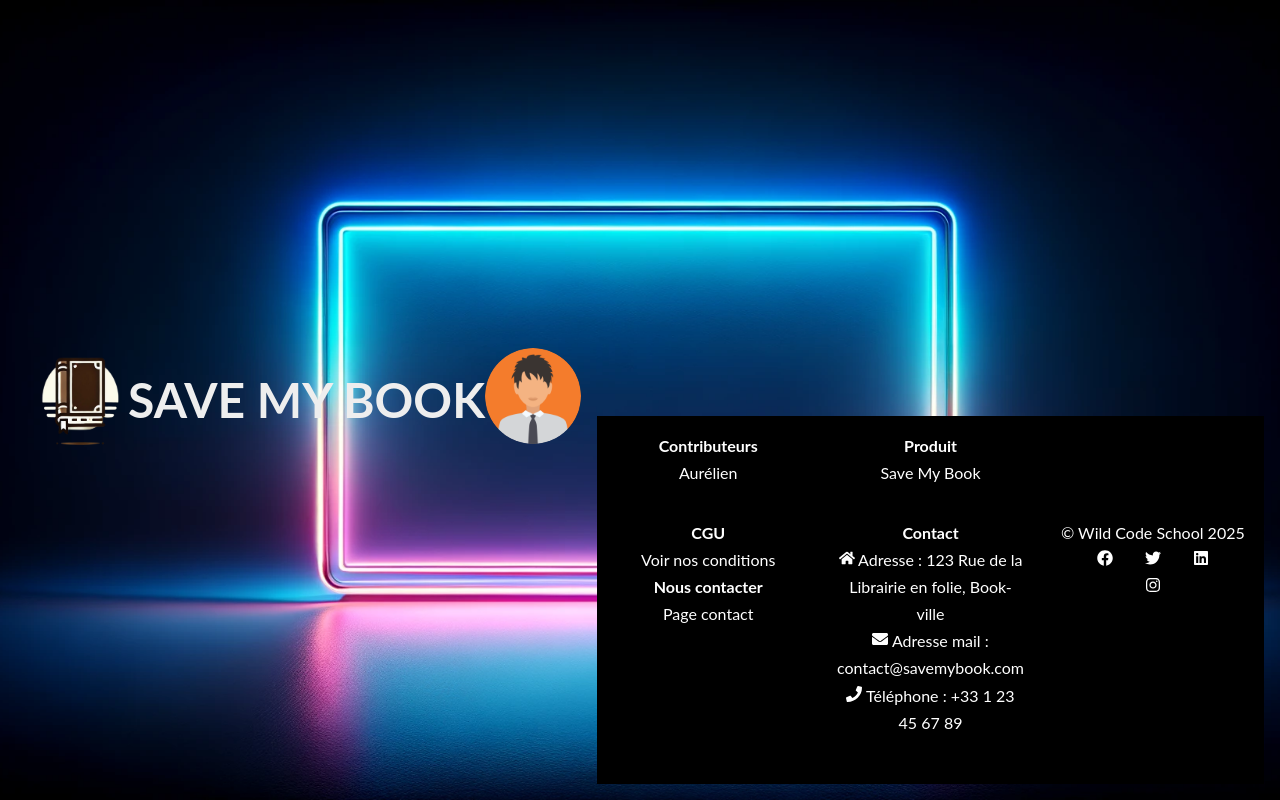
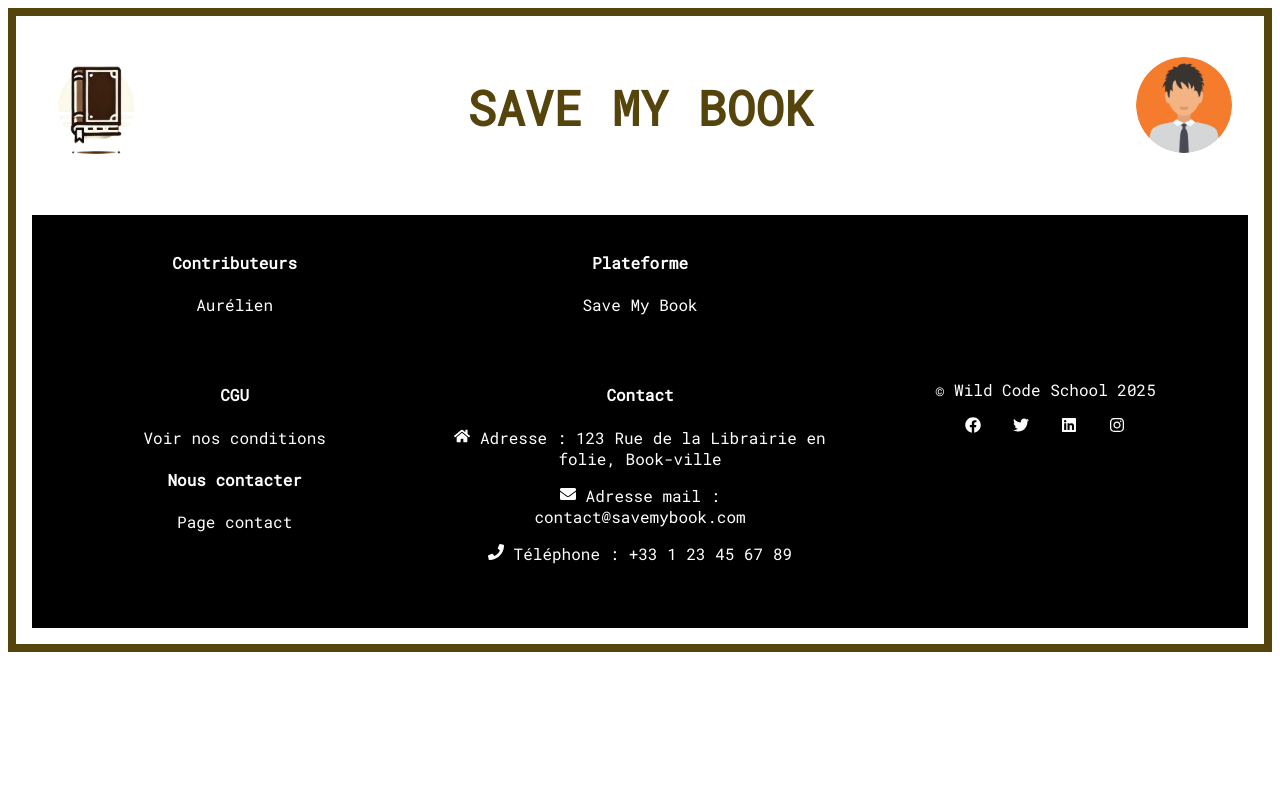
Before and after one commit to Aurel1H/checkpoint-4, a React (Vite) app in the folder client/: page / in a window 1280 px wide. Built offline with nearby package versions, Linux system fonts and the light colour scheme.

Commit message:
fix: global

```diff
--- a/client/index.html
+++ b/client/index.html
@@ -2,9 +2,12 @@
 <html lang="fr">
   <head>
     <meta charset="UTF-8" />
-    <link rel="icon" type="image/svg+xml" href="/vite.svg" />
+    <link rel="icon" type="image/svg+xml" href="/favicon.ico" />
     <meta name="viewport" content="width=device-width, initial-scale=1.0" />
-    <title>JS Monorepo</title>
+    <meta name="description" content="Save My Book, plateforme d'échange de livres entre particuliers">
+    <meta name="keywords" content="livres, books, échange, particulier">
+    <meta name="theme-color" content="#2088a7">
+    <title>Save My Book</title>
   </head>
   <body>
     <div id="root"></div>
--- a/client/src/App.css
+++ b/client/src/App.css
@@ -1,145 +1,23 @@
-* {
-  margin: 0;
-  padding: 0;
-  box-sizing: border-box;
+@font-face {
+  font-family: "roboto";
+  src: url(./assets/font/RobotoMono-Regular.ttf);
 }
 
-body {
-  font-family: "Lato", sans-serif;
-  font-size: 16px;
-  line-height: 1.7;
-  color: #eee;
-  margin: 0;
+:root {
+  --color-primary-active: #55450c;
+  --color-secondary-active: #ddcf88;
+  --font-heading: "roboto";
 }
 
-#root {
-  height: 100vh;
-  background-image: url("./assets/images/background.webp");
-  background-size: cover;
-  background-position: top;
-  display: grid;
-  grid-template-columns: auto 1fr auto;
-  grid-template-rows: 1fr;
-  align-content: start;
-  padding: 1rem;
+html {
+  box-sizing: border-box;
+  font-family: var(--font-heading);
+  font-weight: normal;
 }
 
-header {
-  grid-column: 1 / 2;
-  grid-row: 1;
+body > div {
+  padding: 1em;
+  margin: 0;
+  border: 0.5em solid var(--color-primary-active);
+  font-family: var(--font-heading);
 }
-
-.logo {
-  font-size: larger;
-}
-
-.navbar {
-  grid-column: -2 / -1;
-  grid-row: 1;
-}
-
-.navbar ul {
-  display: flex;
-  justify-content: end;
-  gap: 1rem;
-  list-style: none;
-}
-
-.navbar a {
-  text-decoration: none;
-  color: #eee;
-  display: flex;
-  gap: 0.5rem;
-  align-items: center;
-}
-
-.navbar a:hover {
-  scale: 110%;
-}
-
-.text-box {
-  grid-column: 1 / -1;
-  grid-row: 1;
-  align-self: center;
-  text-align: center;
-}
-
-.block-primary {
-  text-transform: uppercase;
-  margin-bottom: 2rem;
-}
-
-.block-primary-main {
-  font-size: 3em;
-  letter-spacing: 5px;
-  animation: blink 12s infinite;
-}
-
-.block-primary-sub {
-  display: block;
-  font-weight: bold;
-  letter-spacing: 7px;
-}
-
-.btn:link,
-.btn:visited {
-  text-transform: uppercase;
-  text-decoration: none;
-  padding: 0.5rem 1rem;
-  display: inline-block;
-  border-radius: 100px;
-  transition: all 0.2s;
-  position: relative;
-}
-
-.btn:hover {
-  transform: translateY(-3px);
-  box-shadow: 0 10px 20px rgba(0, 0, 0, 0.2);
-}
-
-.btn:active {
-  transform: translateY(-1px);
-  box-shadow: 0 5px 10px rgba(0, 0, 0, 0.2);
-}
-
-.btn-white {
-  background-color: #fff;
-  color: #777;
-}
-
-footer {
-  grid-column: -2 / -1;
-  grid-row: 1;
-  align-self: end;
-  text-align: right;
-}
-
-.wcs {
-  text-decoration: none;
-  color: #ff1493ad;
-}
-
-.wcs:hover {
-  text-decoration: underline;
-}
-
-@keyframes blink {
-  20%,
-  24%,
-  55% {
-    color: #111;
-    text-shadow: none;
-  }
-  0%,
-  19%,
-  21%,
-  23%,
-  25%,
-  54%,
-  56%,
-  100% {
-    text-shadow: 0 0 5px #ff1493ad, 0 0 15px #eee, 0 0 20px #ff1493ad, 0 0 40px
-      #a00ac9, 0 0 60px #ff0000, 0 0 10px #970dc5, 0 0 98px #ff0000;
-    color: #fff;
-  }
-}
--- a/client/src/App.tsx
+++ b/client/src/App.tsx
@@ -2,11 +2,29 @@ import { Outlet } from "react-router-dom";
 import "./App.css";
 import Footer from "./components/footer/Footer";
 import NavBar from "./components/navBar/NavBar";
+import "./App.css";
+import { useState } from "react";
+import { Bounce, ToastContainer } from "react-toastify";
+
 function App() {
+  const [token, setToken] = useState<string | null>(null);
+
   return (
     <>
       <NavBar />
-      <Outlet />
+      <Outlet context={{ token, setToken }} />
+      <ToastContainer
+        position="top-right"
+        autoClose={5000}
+        hideProgressBar={false}
+        newestOnTop={false}
+        closeOnClick={false}
+        rtl={false}
+        draggable
+        pauseOnHover
+        theme="light"
+        transition={Bounce}
+      />
       <Footer />
     </>
   );
--- a/client/src/components/footer/Footer.tsx
+++ b/client/src/components/footer/Footer.tsx
@@ -25,7 +25,7 @@ function Footer() {
           </a>
         </div>
         <div>
-          <h4 className={style.product}>Produit</h4>
+          <h4 className={style.product}>Plateforme</h4>
           <p>Save My Book</p>
         </div>
       </div>
--- a/client/src/pages/errorPage/ErrorPage.tsx
+++ b/client/src/pages/errorPage/ErrorPage.tsx
@@ -6,7 +6,7 @@ function ErrorPage() {
     <>
       <h1 className={style.errorTitle}>Error404</h1>
       <div className={style.gif}>
-        <img src="/ms-gif.gif" alt="GIF makeSense" />
+        <img src="/video-livre.gif" alt="GIF error-404" />
       </div>
       <p className={style.textError}>
         La page que vous recherchez n'existe pas ou est indisponible.
--- a/client/src/pages/errorPage/errorPage.module.css
+++ b/client/src/pages/errorPage/errorPage.module.css
@@ -35,7 +35,7 @@
   height: 2em;
   background-color: var(--color-primary-active);
   border-radius: 1em;
-  border-color: var(--color-tertiary-active);
+  border-color: var(--color-secondary-active);
   font-size: 1em;
   margin: 0 2em 2em 0;
 }
@@ -43,7 +43,7 @@
 .buttonHomePage {
   width: 25%;
   height: 2em;
-  background-color: var(--color-tertiary-active);
+  background-color: var(--color-secondary-active);
   border-radius: 1em;
   border-color: var(--color-primary-active);
   font-size: 1em;
```
Also changed, not shown: 2 other files (tests, documents, lock files or other folders).
